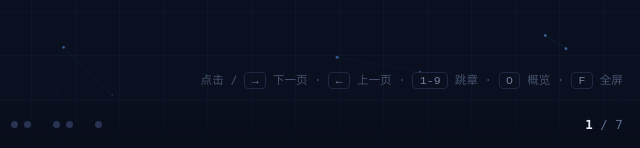
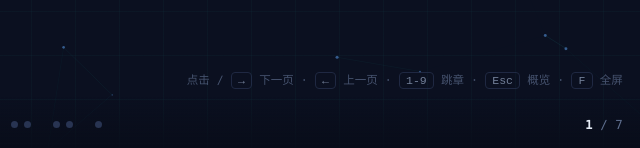
Before and after one commit to colin-han/coslides, a plain HTML site: page coslides-template.html in a window 1280 px wide. Shown: the part 649-797 px from the top of the page, 629-1269 px from the left. Drawn offline with Linux system fonts and the light colour scheme.

Commit message:
fix: 概览提示改为 Esc，避免 O/0 混淆；忽略本地预览文件
- nav-hint 由 O 概览 改为 Esc 概览（O 键仍保留可用）
- .gitignore 忽略 examples/harness-overview.html（本地预览，不入库）

Co-Authored-By: Claude Opus 4.8 (1M context) <noreply@anthropic.com>

```diff
--- a/coslides-template.html
+++ b/coslides-template.html
@@ -285,7 +285,7 @@
 </div>
 <!-- ↑↑↑ 只编辑上面的 #deck 区域 ↑↑↑ -->
 
-<div class="nav-hint">点击 / <kbd>→</kbd> 下一页 · <kbd>←</kbd> 上一页 · <kbd>1-9</kbd> 跳章 · <kbd>O</kbd> 概览 · <kbd>F</kbd> 全屏</div>
+<div class="nav-hint">点击 / <kbd>→</kbd> 下一页 · <kbd>←</kbd> 上一页 · <kbd>1-9</kbd> 跳章 · <kbd>Esc</kbd> 概览 · <kbd>F</kbd> 全屏</div>
 <div id="chrome">
   <!-- 改这里：品牌名 -->
   <div id="brand"><span class="dot"></span> <span id="brandname">coslides</span> <span id="chapname"></span></div>
```
Also changed, not shown: 1 other file.
